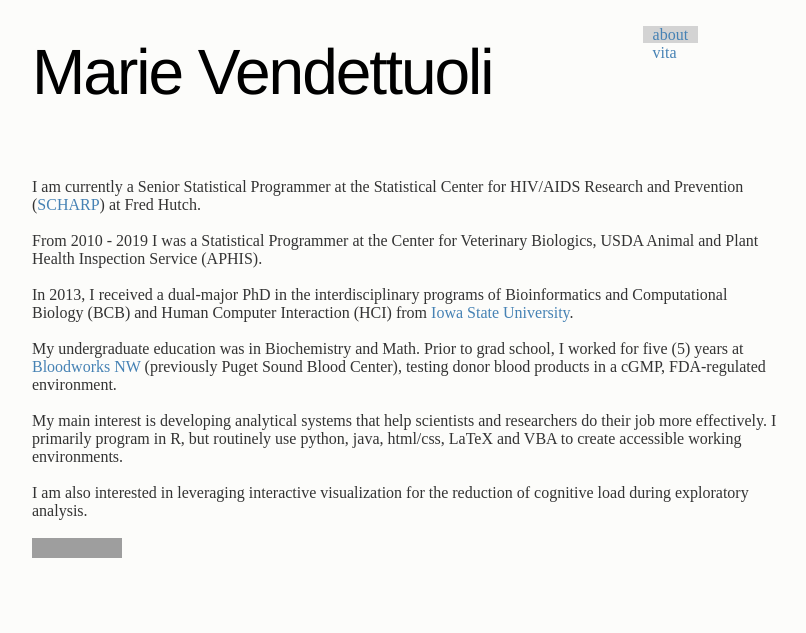
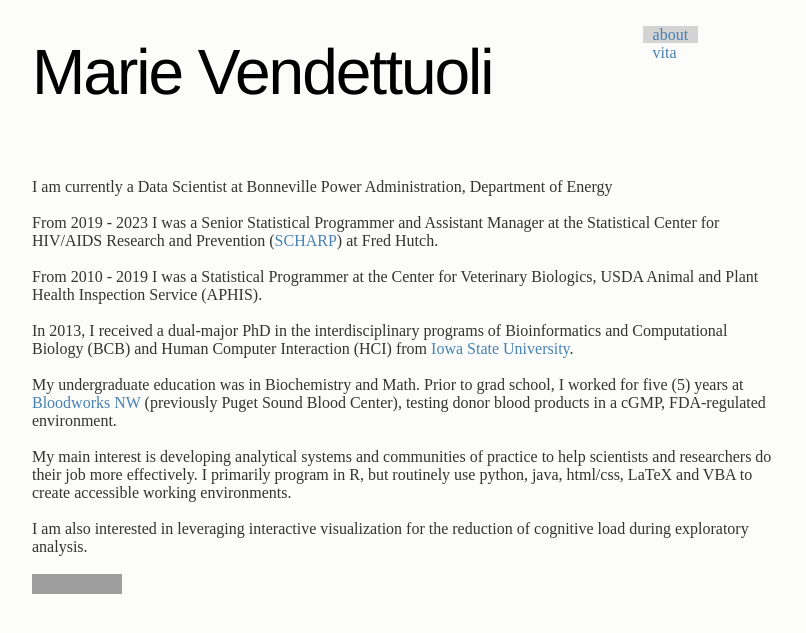
Before and after one commit to mariev/studiousmarie, a Jekyll site: the page built from index.md, in a window 1280 px wide. Shown: the top 633 px of the page, without its empty margins (233-1039 px from the left). Built offline with Jekyll 4.4.1, drawn with Linux system fonts in a browser that asks for light colours; grey boxes are pictures that could not be loaded.

Commit message:
Update index.md
job change

```diff
--- a/index.md
+++ b/index.md
@@ -7,7 +7,9 @@
 
 
 <div id="statement">
-  I am currently a Senior Statistical Programmer at the Statistical Center for HIV/AIDS Research and Prevention (<a href = "https://www.fredhutch.org/en/research/divisions/vaccine-infectious-disease-division/research/biostatistics-bioinformatics-and-epidemiology/statistical-center-for-hiv-aids-research-and-prevention.html">SCHARP</a>) at Fred Hutch.
+I am currently a Data Scientist at Bonneville Power Administration, Department of Energy
+	<br><br>
+From 2019 - 2023 I was a Senior Statistical Programmer and Assistant Manager at the Statistical Center for HIV/AIDS Research and Prevention (<a href = "https://www.fredhutch.org/en/research/divisions/vaccine-infectious-disease-division/research/biostatistics-bioinformatics-and-epidemiology/statistical-center-for-hiv-aids-research-and-prevention.html">SCHARP</a>) at Fred Hutch.
 <br><br>
   	From 2010 - 2019 I was a Statistical Programmer at the Center for Veterinary Biologics, USDA Animal and Plant Health Inspection Service (APHIS).
   	<br><br>
@@ -19,7 +21,7 @@
 	I worked for five (5) years at <a href = "https://www.bloodworksnw.org/"
 	title ="Donate a pint - save 3 lives!"> Bloodworks NW</a> (previously Puget Sound Blood Center), testing donor blood products in a cGMP, FDA-regulated environment.
 	<br><br>
-	My main interest is developing analytical systems that help scientists and researchers
+	My main interest is developing analytical systems and communities of practice to help scientists and researchers
 	do their job more effectively. I primarily program in R, but routinely use python,
 	java, html/css, LaTeX and VBA to create accessible working environments.
 	<br><br>
```
